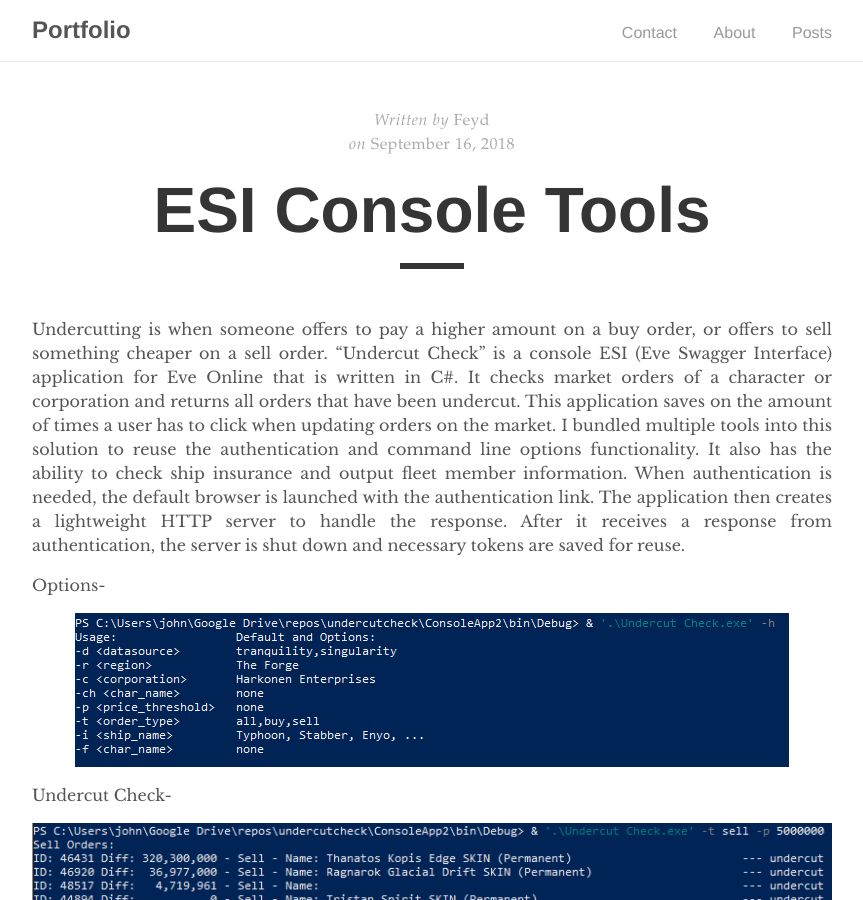
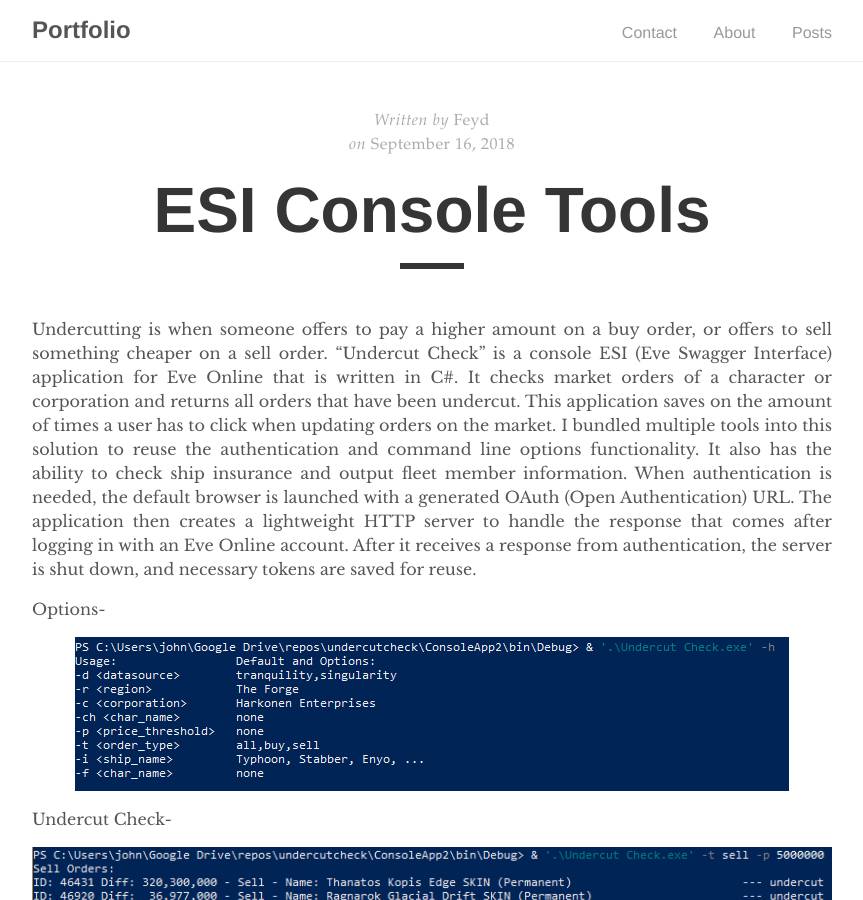
Before and after one commit to feyyd/portfolio, a Jekyll site: the page built from _posts/2018-09-16-ESI-Console-Tools.markdown, in a window 1280 px wide and 900 px high. Shown: the whole window, without its empty margins (208-1071 px from the left). Built offline with Jekyll 4.4.1, drawn with Linux system fonts in a browser that asks for light colours.

Commit message:
proofreading

```diff
--- a/_posts/2018-09-16-ESI-Console-Tools.markdown
+++ b/_posts/2018-09-16-ESI-Console-Tools.markdown
@@ -5,7 +5,7 @@ layout: post
 categories: eve, c#, programming
 ---
 
-Undercutting is when someone offers to pay a higher amount on a buy order, or offers to sell something cheaper on a sell order.  "Undercut Check" is a console ESI (Eve Swagger Interface) application for Eve Online that is written in C#.  It checks market orders of a character or corporation and returns all orders that have been undercut.  This application saves on the amount of times a user has to click when updating orders on the market.  I bundled multiple tools into this solution to reuse the authentication and command line options functionality.  It also has the ability to check ship insurance and output fleet member information.  When authentication is needed, the default browser is launched with the authentication link.  The application then creates a lightweight HTTP server to handle the response.  After it receives a response from authentication, the server is shut down and necessary tokens are saved for reuse.
+Undercutting is when someone offers to pay a higher amount on a buy order, or offers to sell something cheaper on a sell order.  "Undercut Check" is a console ESI (Eve Swagger Interface) application for Eve Online that is written in C#.  It checks market orders of a character or corporation and returns all orders that have been undercut.  This application saves on the amount of times a user has to click when updating orders on the market.  I bundled multiple tools into this solution to reuse the authentication and command line options functionality.  It also has the ability to check ship insurance and output fleet member information.  When authentication is needed, the default browser is launched with a generated OAuth (Open Authentication) URL.  The application then creates a lightweight HTTP server to handle the response that comes after logging in with an Eve Online account.  After it receives a response from authentication, the server is shut down, and necessary tokens are saved for reuse.
 
 Options-
 
```
